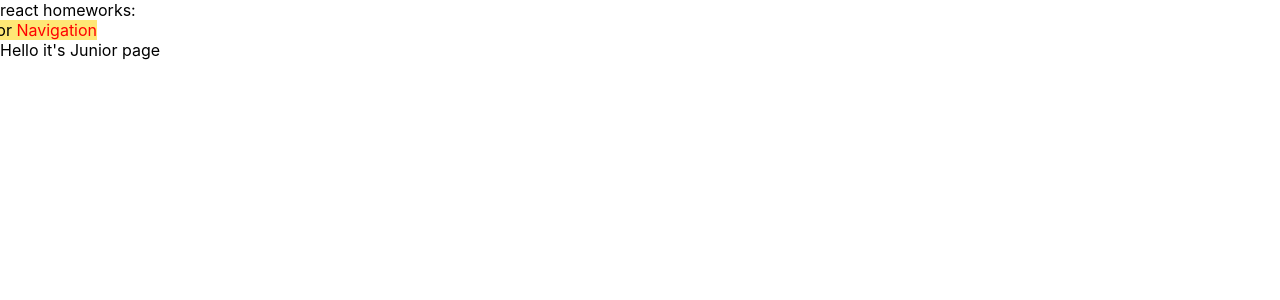
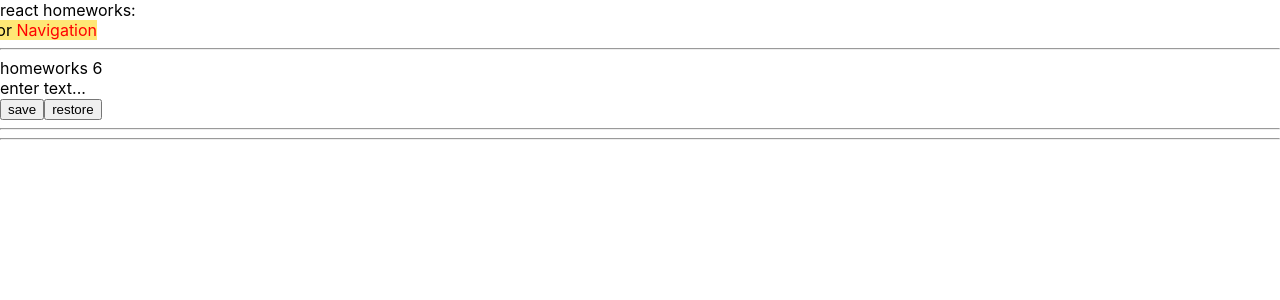
Before and after one commit to Reni101/React-homeworks-ts, a React (Create React App) app: page /#/junior in a window 1280 px wide. Shown: the top 300 px of the page. Built offline with nearby package versions, Linux system fonts and the light colour scheme.

Commit message:
HomeWork -6

```diff
--- a/package.json
+++ b/package.json
@@ -1,5 +1,6 @@
 {
   "name": "simple-react-homeworks",
+  "homepage": "https://Reni101.github.io/React-homeworks-ts",
   "version": "0.1.0",
   "private": true,
   "dependencies": {
@@ -12,6 +13,7 @@
     "@types/react-dom": "^16.9.0",
     "@types/react-router-dom": "^5.3.3",
     "@types/uuid": "^8.3.4",
+    "gh-pages": "^4.0.0",
     "react": "^16.13.1",
     "react-dom": "^16.13.1",
     "react-router-dom": "^6.3.0",
@@ -23,7 +25,9 @@
     "start": "react-scripts --openssl-legacy-provider start",
     "build": "react-scripts --openssl-legacy-provider build",
     "test": "react-scripts test",
-    "eject": "react-scripts eject"
+    "eject": "react-scripts eject",
+    "predeploy": "npm run build",
+    "deploy": "gh-pages -d build"
   },
   "eslintConfig": {
     "extends": "react-app"
--- a/src/p2-homeworks/h5-rrd-v6/pages/Junior.tsx
+++ b/src/p2-homeworks/h5-rrd-v6/pages/Junior.tsx
@@ -1,9 +1,10 @@
 import React from 'react';
+import HW6 from "../../h6/HW6";
 
 const Junior = () => {
     return (
         <div>
-            Hello it's Junior page
+          <HW6/>
         </div>
     );
 };
--- a/src/p2-homeworks/h6/HW6.tsx
+++ b/src/p2-homeworks/h6/HW6.tsx
@@ -10,7 +10,14 @@ function HW6() {
         saveState<string>('editable-span-value', value)
     }
     const restore = () => {
-        // setValue()
+
+       let newValue = restoreState<string>('editable-span-value', "")
+        setValue(newValue)
+    /*    let newValue = localStorage.getItem('editable-span-value')
+        if (newValue) {
+            setValue(JSON.parse(newValue))
+        }*/
+
     }
 
     return (
@@ -30,8 +37,7 @@ function HW6() {
             <SuperButton onClick={restore}>restore</SuperButton>
 
             <hr/>
-            {/*для личного творчества, могу проверить*/}
-            {/*<AlternativeSuperEditableSpan/>*/}
+
             <hr/>
         </div>
     )
--- a/src/p2-homeworks/h6/common/c4-SuperEditableSpan/SuperEditableSpan.tsx
+++ b/src/p2-homeworks/h6/common/c4-SuperEditableSpan/SuperEditableSpan.tsx
@@ -31,17 +31,18 @@ const SuperEditableSpan: React.FC<SuperEditableSpanType> = (
     const {children, onDoubleClick, className, ...restSpanProps} = spanProps || {}
 
     const onEnterCallback = () => {
-        // setEditMode() // выключить editMode при нажатии Enter
+           setEditMode(!editMode)
+        // выключить editMode при нажатии Enter
 
         onEnter && onEnter()
     }
     const onBlurCallback = (e: React.FocusEvent<HTMLInputElement>) => {
-        // setEditMode() // выключить editMode при нажатии за пределами инпута
+         setEditMode(!editMode)
 
         onBlur && onBlur(e)
     }
     const onDoubleClickCallBack = (e: React.MouseEvent<HTMLSpanElement, MouseEvent>) => {
-        // setEditMode() // включить editMode при двойном клике
+         setEditMode(!editMode)
 
         onDoubleClick && onDoubleClick(e)
     }
```
Also changed, not shown: 1 other file (tests, documents, lock files or other folders).
